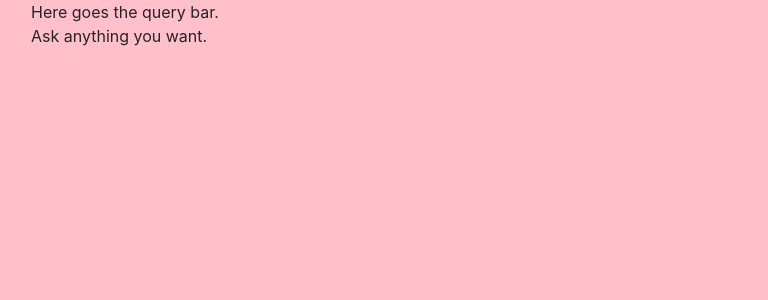
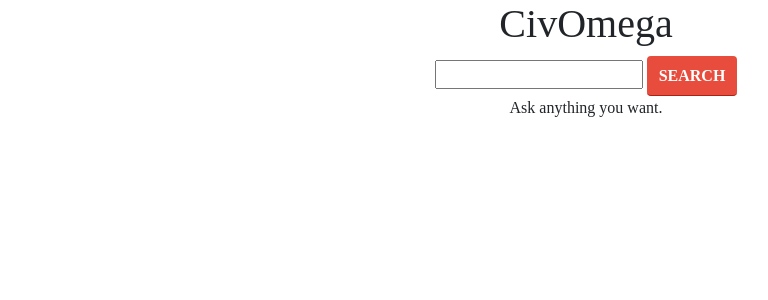
Before and after one commit to CivOmega/civomega, a Flask app: page / in a window 1280 px wide. Shown: the top 300 px of the page, without its empty margins (54-822 px from the left). Run offline with Flask 2, Linux system fonts and the light colour scheme; some libraries are stand-ins or nearby versions; some web fonts are replaced.

Commit message:
Restyled search page.

```diff
--- a/dataomega/static/css/style.css
+++ b/dataomega/static/css/style.css
@@ -1,4 +1,50 @@
+* {
+	-webkit-transition: all 0.2s ease;
+  	   -moz-transition: all 0.2s ease;
+  		-ms-transition: all 0.2s ease;
+  		 -o-transition: all 0.2s ease;
+  			transition: all 0.2s ease;
+}
 
 body {
-    background-color: pink;
+	background-color: #fff;
+	font-family: "Gotham";
 }
+
+.container {
+	text-align: center;
+}
+
+.form-search input {
+	height: 1.8em;
+}
+
+.form-search input:focus {
+	border-color: #ccc;
+	box-shadow: none;
+}
+
+.form-search button {
+	background-image: none;
+	background-color: #e74c3c;
+	color: #fff;
+	font-weight: bold;
+	text-shadow: none;
+	border: 0;
+	border-bottom: 1px solid #a82215;
+	text-transform: uppercase;
+	font-family: "Gotham";
+	height: 2.5em;
+}
+
+.form-search button:hover {
+	background-color: #d62c1a;
+	color: #fff;
+}
+
+.form-search button:active {
+	background-color: #d62c1a;
+	color: #fff;
+	border-bottom: 0;
+	border-top: 1px solid #a82215;
+}
--- a/dataomega/templates/index.html
+++ b/dataomega/templates/index.html
@@ -1,5 +1,8 @@
 {%extends "layout.html" %}
 
 {% block content %}
-  Here goes the query bar.
+  <form class="form-search">
+  	<input type="text" class="input-xxlarge">
+  	<button type="submit" class="btn">Search</button>
+  </form>
 {% endblock %}
--- a/dataomega/templates/layout.html
+++ b/dataomega/templates/layout.html
@@ -21,6 +21,11 @@
   <link rel="stylesheet" href="/static/css/style.css">
 </head>
 <body>
+  <header>
+    <div class="container">
+      <h1>CivOmega</h1>
+    </div>
+  </header>
   <div class="airlock">
     <div id="page" class="container">
         {% block content %}
```
